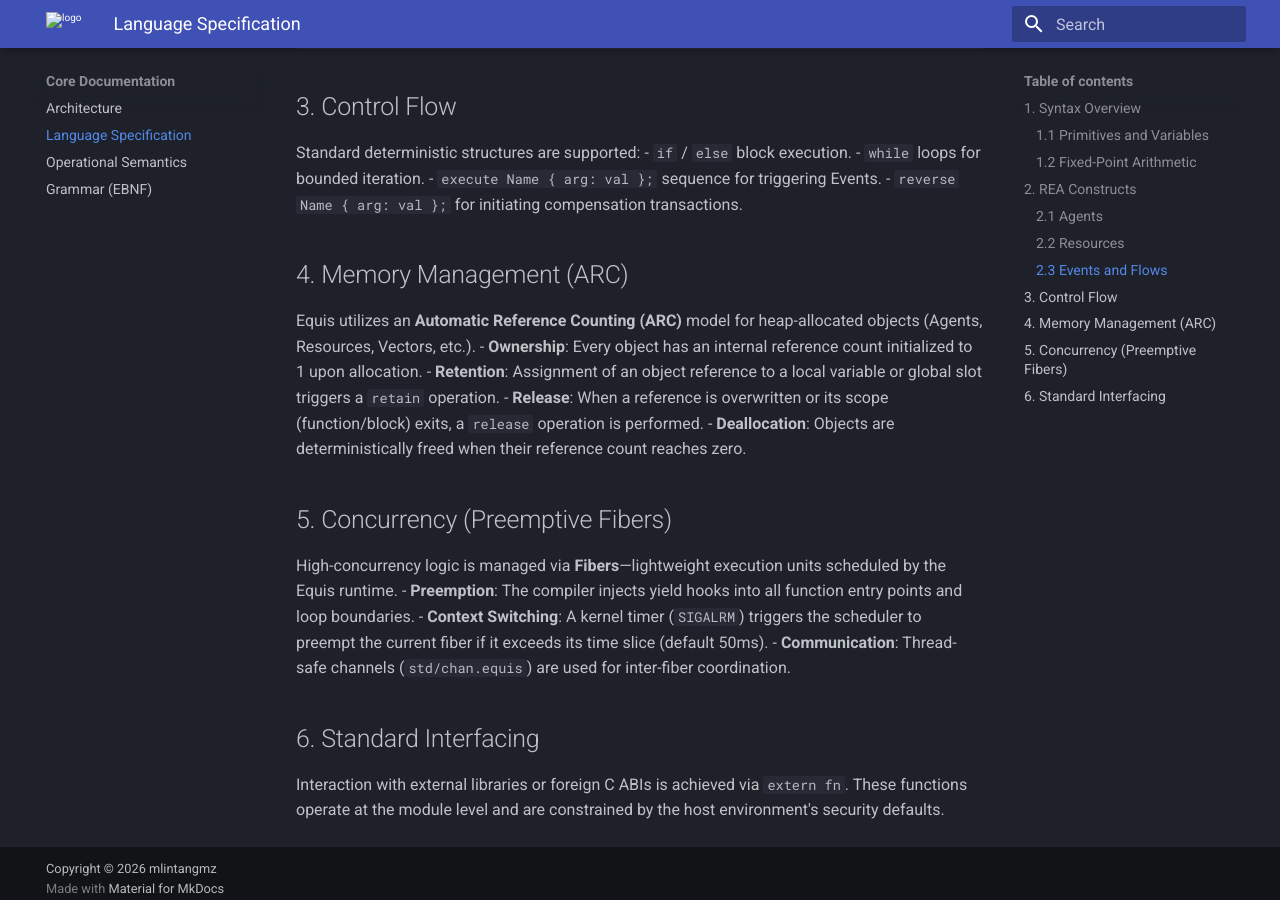
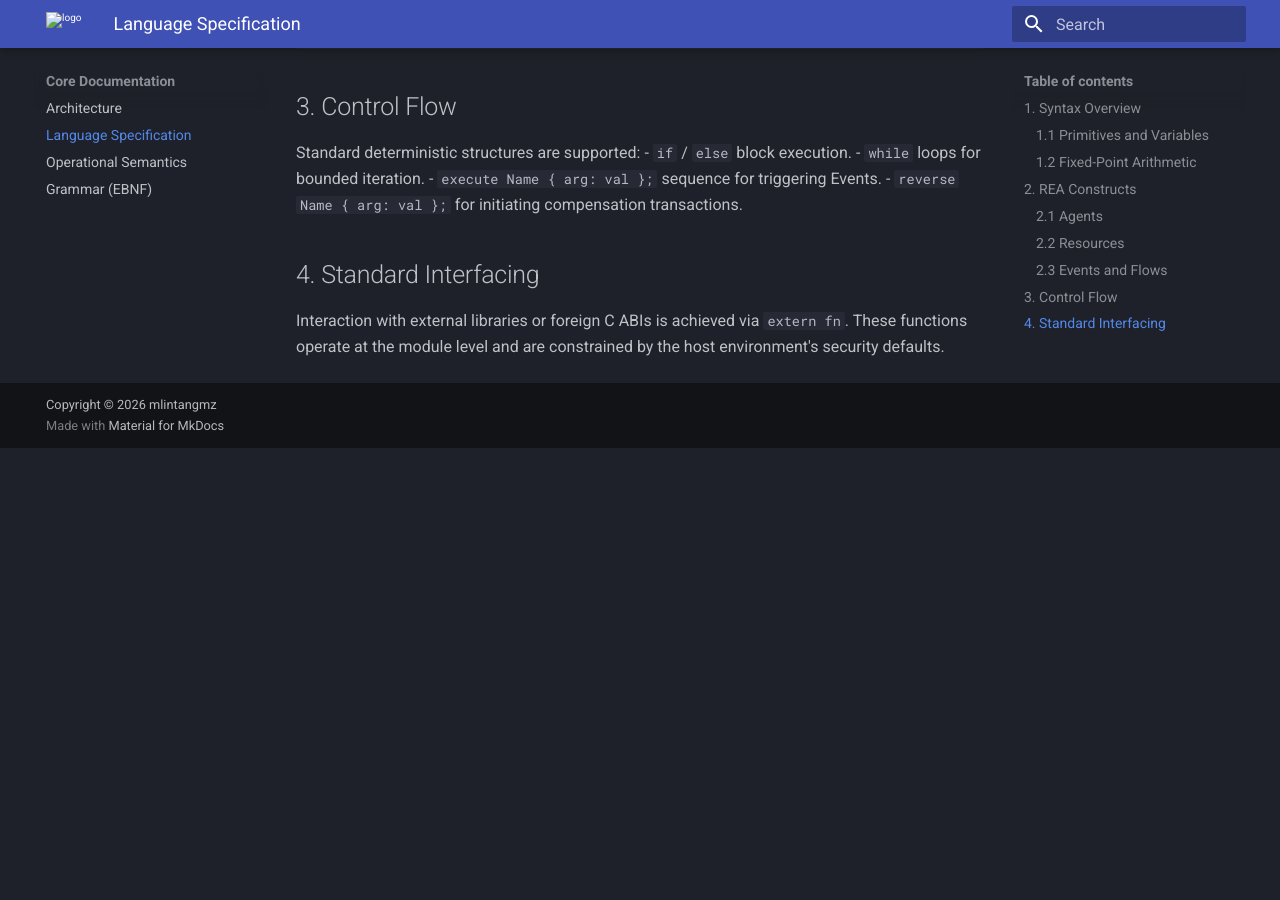
Before and after one commit to equis-lang/equis, an MkDocs documentation site: the page built from docs/specification.md, in a window 1280 px wide and 900 px high, scrolled down 1529 px. Built offline with MkDocs 1.6.1 and Material for MkDocs 9.7.7, drawn with Linux system fonts in a browser that asks for light colours; after the commit the page ends 1977 px from its top, so only the background shows below that.

```diff
--- a/docs/specification.md
+++ b/docs/specification.md
@@ -57,18 +57,5 @@ Standard deterministic structures are supported:
 - `execute Name { arg: val };` sequence for triggering Events.
 - `reverse Name { arg: val };` for initiating compensation transactions.
 
-## 4. Memory Management (ARC)
-Equis utilizes an **Automatic Reference Counting (ARC)** model for heap-allocated objects (Agents, Resources, Vectors, etc.).
-- **Ownership**: Every object has an internal reference count initialized to 1 upon allocation.
-- **Retention**: Assignment of an object reference to a local variable or global slot triggers a `retain` operation.
-- **Release**: When a reference is overwritten or its scope (function/block) exits, a `release` operation is performed.
-- **Deallocation**: Objects are deterministically freed when their reference count reaches zero.
-
-## 5. Concurrency (Preemptive Fibers)
-High-concurrency logic is managed via **Fibers**—lightweight execution units scheduled by the Equis runtime.
-- **Preemption**: The compiler injects yield hooks into all function entry points and loop boundaries.
-- **Context Switching**: A kernel timer (`SIGALRM`) triggers the scheduler to preempt the current fiber if it exceeds its time slice (default 50ms).
-- **Communication**: Thread-safe channels (`std/chan.equis`) are used for inter-fiber coordination.
-
-## 6. Standard Interfacing
+## 4. Standard Interfacing
 Interaction with external libraries or foreign C ABIs is achieved via `extern fn`. These functions operate at the module level and are constrained by the host environment's security defaults.
```
Also changed, not shown: README.md (+9 -8 lines), docs/operational_semantics.md (+1 -15 lines), 2 other files.
